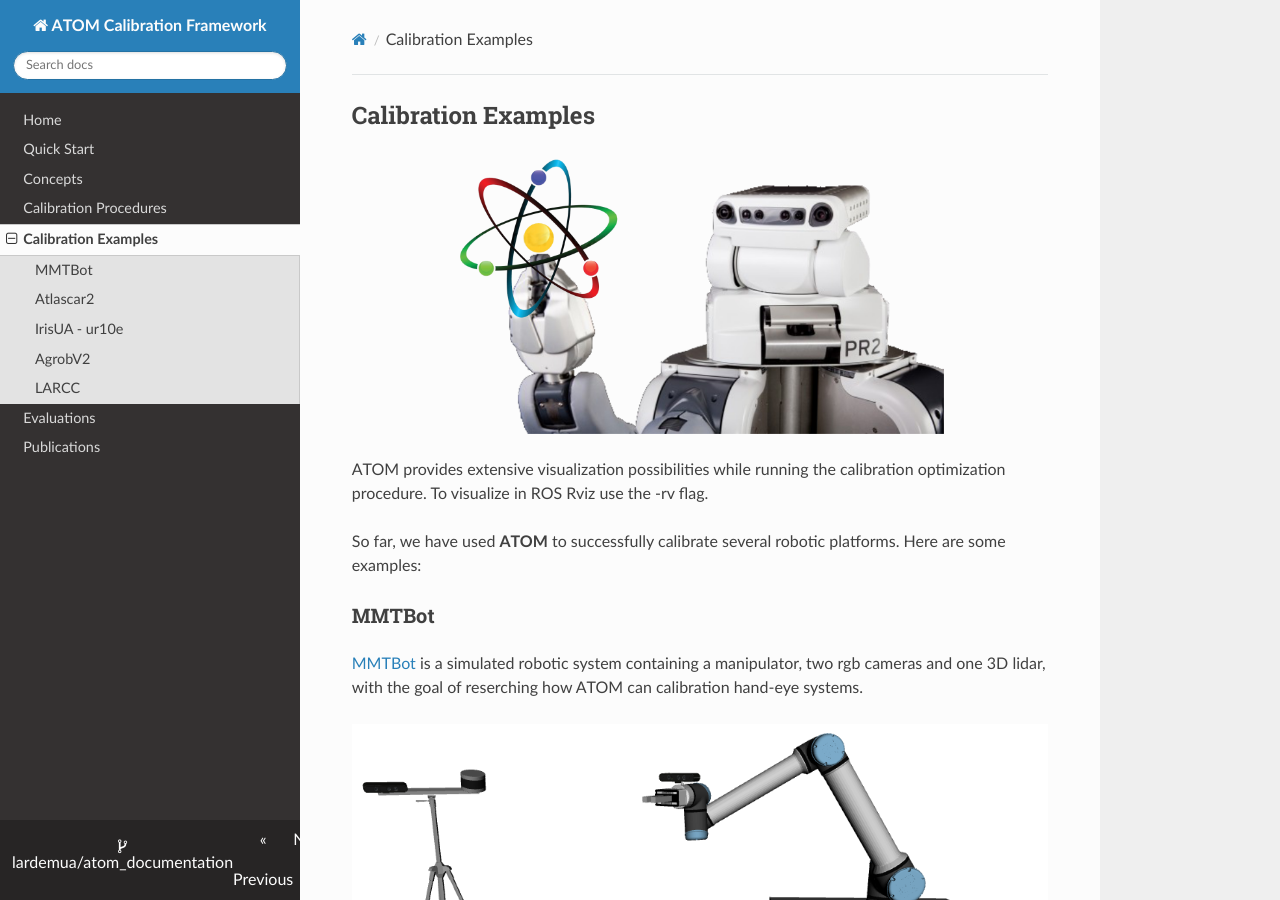
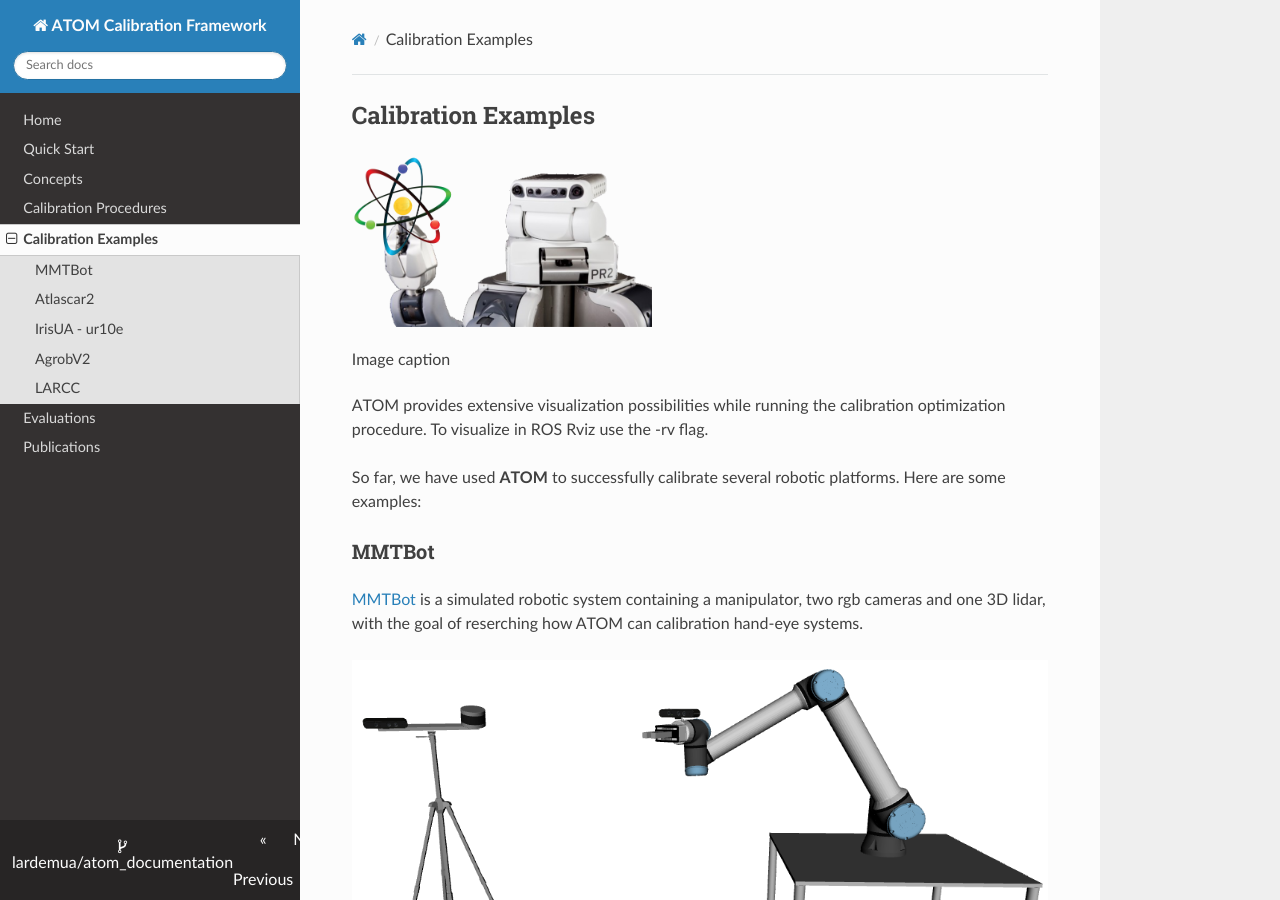
Before and after one commit to lardemua/atom_documentation, an MkDocs documentation site: the page built from docs/examples.md, in a window 1280 px wide and 900 px high. Built offline with MkDocs 1.6.1, drawn with Linux system fonts in a browser that asks for light colours; nearby versions of some CDN libraries.

Commit message:
some stuff

```diff
--- a/docs/examples.md
+++ b/docs/examples.md
@@ -1,9 +1,9 @@
 ## Calibration Examples
 
-
-<p align="center">
-  <img width="70%" src="/img/atom_logo.png">
-</p>
+<figure markdown>
+  ![Image title](img/atom_logo.png){align=center; width="300" }
+  <figcaption>Image caption</figcaption>
+</figure>
 
 
 ATOM provides extensive visualization possibilities while running the calibration optimization procedure. To visualize in ROS Rviz use the -rv flag.
--- a/mkdocs.yml
+++ b/mkdocs.yml
@@ -1,4 +1,5 @@
 site_name: ATOM Calibration Framework
+site_url: https://lardemua.github.io/atom_documentation/
 theme:
   name: readthedocs
   icon:
```
Also changed, not shown: docs/index.md (+4 -3 lines).
